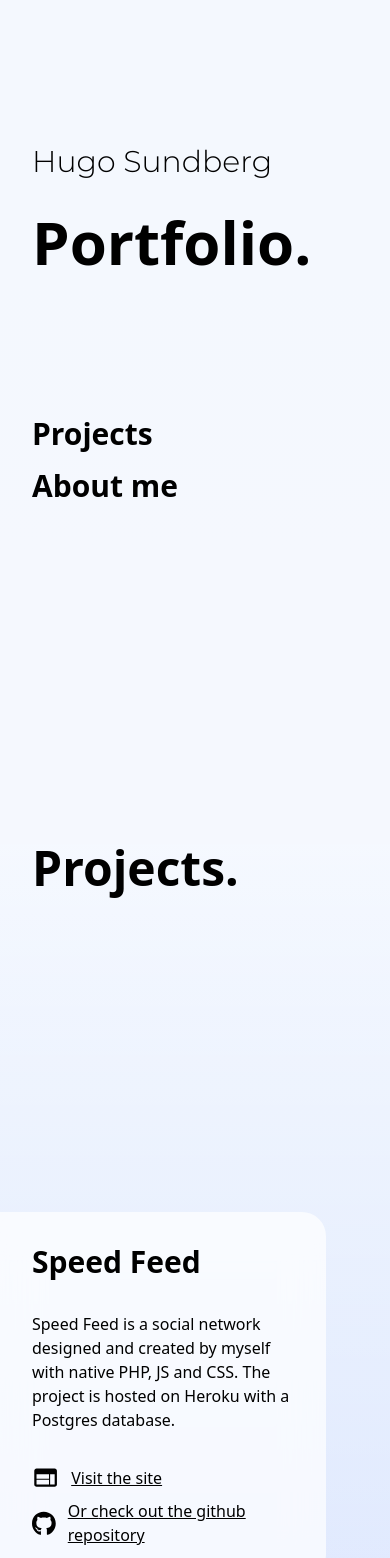
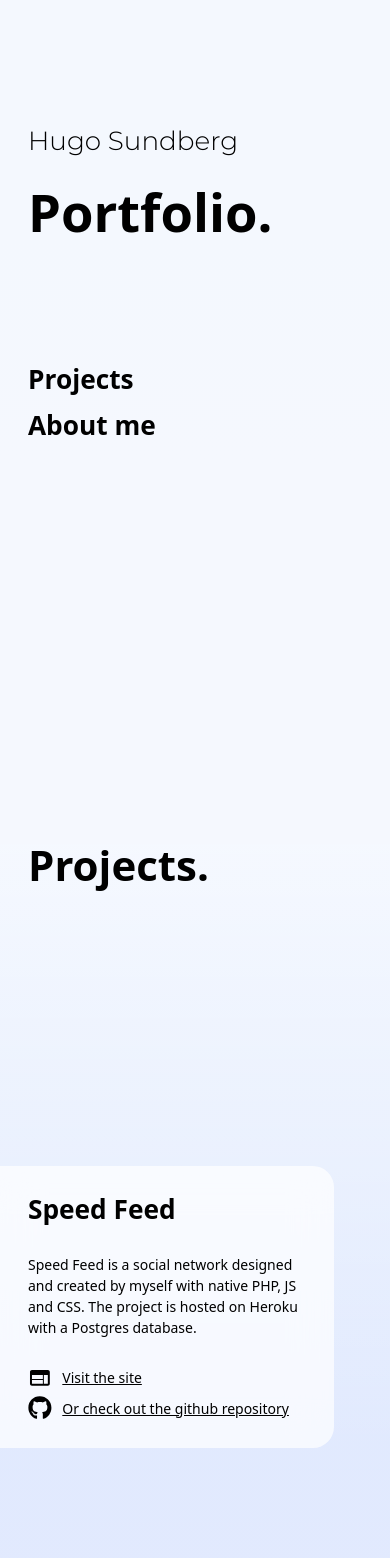
Before and after one commit to Hugocsundberg/Portfolio, a React (Create React App) app: page /en in a window 390 px wide. Shown: the top 1558 px of the page. Built offline with nearby package versions, Linux system fonts and the light colour scheme; the HTML template or start-up script is replaced by a standard one; a web font is replaced by a local one.

Commit message:
Update margins

```diff
--- a/src/App.js
+++ b/src/App.js
@@ -28,26 +28,28 @@ function App() {
 
   return (
     <div className="App bg-gradient-to-b from-blue-100 to-purple-100 font-sans">
-      <Hero className="animate-me" />
+
       <Router>
         <Switch>
-          <Route path="/en">
+          <Route path="/sv">
+          <Hero bodyProj="Projekt" bodyAbout="Om mig" />
+            <div className="bg-gradient-to-b gradient-top">
+              <h2 id="projectSection" className=" mb-8 ml-8 md:md-12 md:ml-12 text-5xl md:text-6xl font-bold">Projekt.</h2>
+              <Project siteLinkCopy="Kolla in sidan" gitLinkCopy="Eller besök github-repot" link="https://speed-feed.herokuapp.com/" github="https://github.com/Hugocsundberg/Speed-Feed_Social_Network" id="1" imageLong={speedFeedLong} imageMid={speedFeedMid} imageWide={speedFeedWide} name="Speed Feed" left={true} body="Speed Feed är ett socualt nätverk designat och skapat av mig med native PHP, JS och CSS. Projektet är hostat på Heroku med en Postgres databas." />
+            </div>
+            <Project siteLinkCopy="Kolla in sidan" gitLinkCopy="Eller besök github-repot" link="https://filmhelg.netlify.app/" github="https://github.com/Hugocsundberg/FilmHelg_Tailwind" id="2" name="Filmhelg" imageLong={filmHelgLong} imageMid={filmHelgMid} imageWide={filmHelgWide} body="Filmhelg var ett skolprojekt tillsammans med klassen IP20 (informationsproduktion) där uppgiften var att skapa en inbjudan till ett event. Inbjudan skulle vara ett fysiskt utskick med en personifierad QR-kod ledandes till en webbsida. Sidan välkommnar den indjudna gästen med namn via en queryparameter. (?name=foo, anges inget namn defaultas namnet till Josefin.) I projektet används Tailwindcss för styling och Browserify, Postcss och en egengjord html-minifierare för minifiering och bundling."/>
+            <Project siteLinkCopy="" gitLinkCopy="Besök github-repot" link="" github="https://github.com/Hugocsundberg/portfolio_react_tailwind" id="3" left={true} name=".this" imageLong={thisLong} imageMid={thisMid} imageWide={thisWide} body="Den här portfolion är byggd i react och stylad med hjälp av tailwindCSS. Textanimationen på topp-sektionen är gjord med anime.js. Parallax effekten är byggd med react hooks"/>
+            <AboutMe headline="Om mig" github="https://github.com/Hugocsundberg" bodyGithub="Kolla in min github för fler projekt" linkedin="https://www.linkedin.com/in/hugosundberg/" bodyLinkedin="Min LinkedIn profil" cv="https://hugosundbergcv.netlify.app/" bodyCv="CV" body="Hej, Jag är 25 år och studerar webbutveckling på Yrgo. Jag har tidigare studerat och arbetat som produktionsledare på ett webbutvecklings-bolag i Göteborg. Efter några år av att befinna mig inom IT- och webbsfären så kan jag inte se mig arbeta inom någon annan bransch. När jag inte programmerar så gillar jag att träna och spela disc-golf. Jag har ett stort intresse för design och UX och anser att bra design och UX är ett måste för att bra funktionalitet ska kunna leverera värde." />
+          </Route>
+          <Route exact path={"/en" | "/"}>
+          <Hero bodyProj="Projects" bodyAbout="About me" />
             <div className="bg-gradient-to-b gradient-top">
               <h2 id="projectSection" className=" mb-8 ml-8 md:md-12 md:ml-12 text-5xl md:text-6xl font-bold">Projects.</h2>
-              <Project link="https://speed-feed.herokuapp.com/" github="https://github.com/Hugocsundberg/Speed-Feed_Social_Network" id="1" imageLong={speedFeedLong} imageMid={speedFeedMid} imageWide={speedFeedWide} name="Speed Feed" left={true} body="Speed Feed is a social network designed and created by myself with native PHP, JS and CSS. The project is hosted on Heroku with a Postgres database." />
+              <Project siteLinkCopy="Visit the site" gitLinkCopy="Or check out the github repository" link="https://speed-feed.herokuapp.com/" github="https://github.com/Hugocsundberg/Speed-Feed_Social_Network" id="1" imageLong={speedFeedLong} imageMid={speedFeedMid} imageWide={speedFeedWide} name="Speed Feed" left={true} body="Speed Feed is a social network designed and created by myself with native PHP, JS and CSS. The project is hosted on Heroku with a Postgres database." />
             </div>
-            <Project link="https://filmhelg.netlify.app/" github="https://github.com/Hugocsundberg/FilmHelg_Tailwind" id="2" name="Filmhelg" imageLong={filmHelgLong} imageMid={filmHelgMid} imageWide={filmHelgWide} body="Filmhelg was a project together with class IP20 (informationsproduktion) where the task was to create an event invite. We were suppose to create a physical invite with a personalized QR-code leading to a website. The website welcomes the guest by name based on a query-parameter. (?name=foo, will default to Josefin if no name is specified.) The project uses Tailwind for styling and Browserify, Postcss and a costum html-minifier for bundling and minification."/>
-            <Project link="" github="https://github.com/Hugocsundberg/portfolio_react_tailwind" id="3" left={true} name=".this" imageLong={thisLong} imageMid={thisMid} imageWide={thisWide} body="This portfolio is built with react and styled using Tailwindcss. Text animation on the top section is made with anime.js. The parallax effect is built using react hooks, 'scroll' eventlisteners and intersection observer API."/>
+            <Project siteLinkCopy="Visit the site" gitLinkCopy="Or check out the github repository" link="https://filmhelg.netlify.app/" github="https://github.com/Hugocsundberg/FilmHelg_Tailwind" id="2" name="Filmhelg" imageLong={filmHelgLong} imageMid={filmHelgMid} imageWide={filmHelgWide} body="Filmhelg was a project together with class IP20 (informationsproduktion) where the task was to create an event invite. We were suppose to create a physical invite with a personalized QR-code leading to a website. The website welcomes the guest by name based on a query-parameter. (?name=foo, will default to Josefin if no name is specified.) The project uses Tailwind for styling and Browserify, Postcss and a costum html-minifier for bundling and minification."/>
+            <Project siteLinkCopy="" gitLinkCopy="Check out the github repository" link="" github="https://github.com/Hugocsundberg/portfolio_react_tailwind" id="3" left={true} name=".this" imageLong={thisLong} imageMid={thisMid} imageWide={thisWide} body="This portfolio is built with react and styled using Tailwindcss. Text animation on the top section is made with anime.js. The parallax effect is built using react hooks, 'scroll' eventlisteners and intersection observer API."/>
             <AboutMe headline="About me" github="https://github.com/Hugocsundberg" bodyGithub="Check out my github for more projects" linkedin="https://www.linkedin.com/in/hugosundberg/" bodyLinkedin="My LinkedIn profile" cv="https://hugosundbergcv.netlify.app/" bodyCv="Resume" body="Hi, I'm 25 years old and is currently studying fullstack web development at Yrgo. I have previously studied and worked as production leader at a web development firm in Gothenburg. After a couple years of being in the IT and web sphere i can't see myself working in another field. Beyond programming I enjoy spending time at the gym or playing disc golf. I have a big interest for design and UX and believe that a good design and UX is mandatory for good functionality to deliver value." />
-          </Route>
-          <Route path="/sv">
-            <div className="bg-gradient-to-b gradient-top">
-              <h2 id="projectSection" className=" mb-8 ml-8 md:md-12 md:ml-12 text-5xl md:text-6xl font-bold">Projekt.</h2>
-              <Project link="https://speed-feed.herokuapp.com/" github="https://github.com/Hugocsundberg/Speed-Feed_Social_Network" id="1" imageLong={speedFeedLong} imageMid={speedFeedMid} imageWide={speedFeedWide} name="Speed Feed" left={true} body="Speed Feed är ett socualt nätverk designat och skapat av mig med native PHP, JS och CSS. Projektet är hostat på Heroku med en Postgres databas." />
-            </div>
-            <Project link="https://filmhelg.netlify.app/" github="https://github.com/Hugocsundberg/FilmHelg_Tailwind" id="2" name="Filmhelg" imageLong={filmHelgLong} imageMid={filmHelgMid} imageWide={filmHelgWide} body="Filmhelg var ett skolprojekt tillsammans med klassen IP20 (informationsproduktion) där uppgiften var att skapa en inbjudan till ett event. Inbjudan skulle vara ett fysiskt utskick med en personifierad QR-kod ledandes till en webbsida. Sidan välkommnar den indjudna gästen med namn via en queryparameter. (?name=foo, anges inget namn defaultas namnet till Josefin.) I projektet används Tailwindcss för styling och Browserify, Postcss och en egengjord html-minifierare för minifiering och bundling."/>
-            <Project link="" github="https://github.com/Hugocsundberg/portfolio_react_tailwind" id="3" left={true} name=".this" imageLong={thisLong} imageMid={thisMid} imageWide={thisWide} body="Den här portfolion är byggd i react och stylad med hjälp av tailwindCSS. Textanimationen på topp-sektionen är gjord med anime.js. Parallax effekten är byggd med react hooks"/>
-            <AboutMe headline="Om mig" github="https://github.com/Hugocsundberg" bodyGithub="Kolla in min github för fler projekt" linkedin="https://www.linkedin.com/in/hugosundberg/" bodyLinkedin="Min LinkedIn profil" cv="https://hugosundbergcv.netlify.app/" bodyCv="CV" body="Hej, Jag är 25 år och studerar webbutveckling på Yrgo. Jag har tidigare studerat och arbetat som produktionsledare på ett webbutvecklings-bolag i Göteborg. Efter några år av att befinna mig inom IT- och webbsfären så kan jag inte se mig arbeta inom någon annan bransch. När jag inte programmerar så gillar jag att träna och spela disc-golf. Jag har ett stort intresse för design och UX och anser att bra design och UX är ett måste för att bra funktionalitet ska kunna leverera värde." />
           </Route>
         </Switch>
       </Router>
--- a/src/Components/Hero.jsx
+++ b/src/Components/Hero.jsx
@@ -3,7 +3,7 @@ import anime from 'animejs/lib/anime.es.js';
 import { easings, stagger } from 'animejs';
 import { Link } from 'react-scroll';
 
-const Hero = () => {
+const Hero = (props) => {
     const h1El = useRef()
     const p1El = useRef()
     const p2El = useRef()
@@ -26,8 +26,8 @@ const Hero = () => {
         <div className="pt-36 relative h-screen w-screen bg-white bg-opacity-70 ">
             <p ref={p1El} className="pl-8 md:pl-12 text-3xl mb-8 md:md-12 font-light">Hugo Sundberg</p>
             <h1 ref={h1El} className="pl-8 md:pl-12 text-6xl md:text-7xl font-bold mb-36">Portfolio.</h1>
-            <p className="mb-4 cursor-pointer" ref={p2El}><Link to="projectSection" smooth offset={-50} className="pl-8 md:pl-12 text-3xl font-bold mb-4 md:mb-8">Projects</Link></p>
-            <p ref={p3El}><Link to="aboutMe" smooth offset={-50} className="cursor-pointer pl-8 md:pl-12 text-3xl font-bold">About me</Link></p>
+            <p className="mb-4 cursor-pointer" ref={p2El}><Link to="projectSection" smooth offset={-50} className="pl-8 md:pl-12 text-3xl font-bold mb-4 md:mb-8">{props.bodyProj}</Link></p>
+            <p ref={p3El}><Link to="aboutMe" smooth offset={-50} className="cursor-pointer pl-8 md:pl-12 text-3xl font-bold">{props.bodyAbout}</Link></p>
         </div>
     );
 }
--- a/src/Components/Project.jsx
+++ b/src/Components/Project.jsx
@@ -87,11 +87,11 @@ const Project = (props) => {
                         <p className="pb-8">{props.body}</p>
                         <div className={` mb-2 flex flex-row items-center ${props.link ? "" : "hidden"}`}>
                             <MdWeb size="1.7rem" />
-                            <a target="_blank" rel="noreferrer noopener" className="ml-3 underline" href={props.link}>Visit the site</a>
+                            <a target="_blank" rel="noreferrer noopener" className="ml-3 underline" href={props.link}>{props.siteLinkCopy}</a>
                         </div>
                         <div className={`flex flex-row items-center ${props.github ? "" : "hidden"}`}>
                             <FaGithub size="1.7rem" />
-                            <a target="_blank" rel="noreferrer noopener"  className="underline ml-3" href={props.github}>{props.link ? "Or c" : "C"}heck out the github repository</a>
+                            <a target="_blank" rel="noreferrer noopener"  className="underline ml-3" href={props.github}>{props.gitLinkCopy}</a>
                         </div>
                 </div>
         </div>
--- a/src/index.css
+++ b/src/index.css
@@ -49,9 +49,14 @@
     -webkit-transform: translate3d(0, 0, 0);
     -moz-transform: translate3d(0, 0, 0);
   }
-  @media (min-width: 1024px) {
-    .base-font-size {
-      font-size: 20px;
+  @media (max-width: 450px) {
+    html {
+      font-size: 14px;
+    }
+  }
+  @media (max-width: 350px) {
+    html {
+      font-size: 12px;
     }
   }
 }
```
